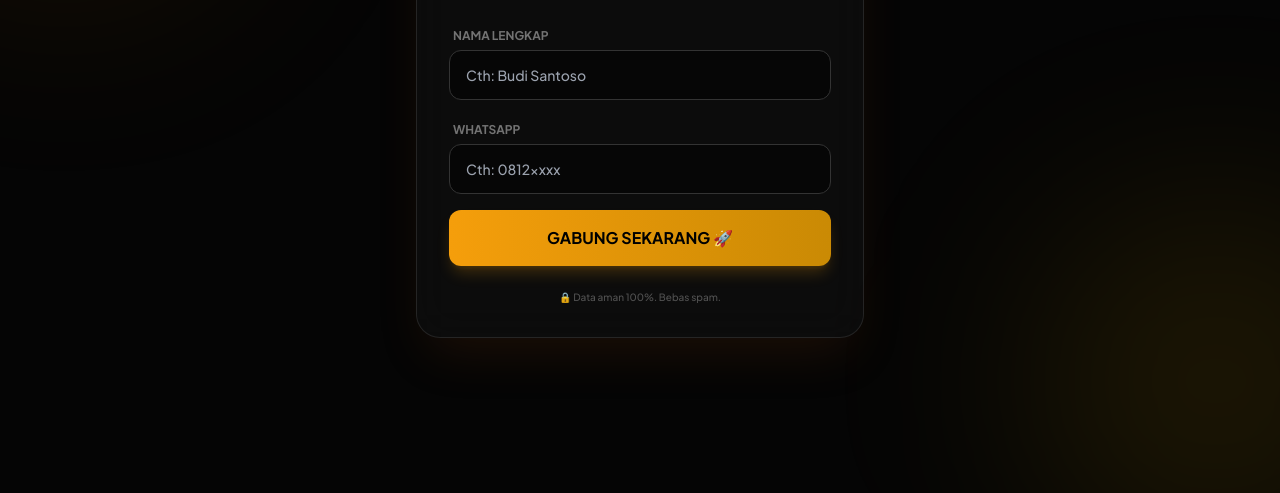
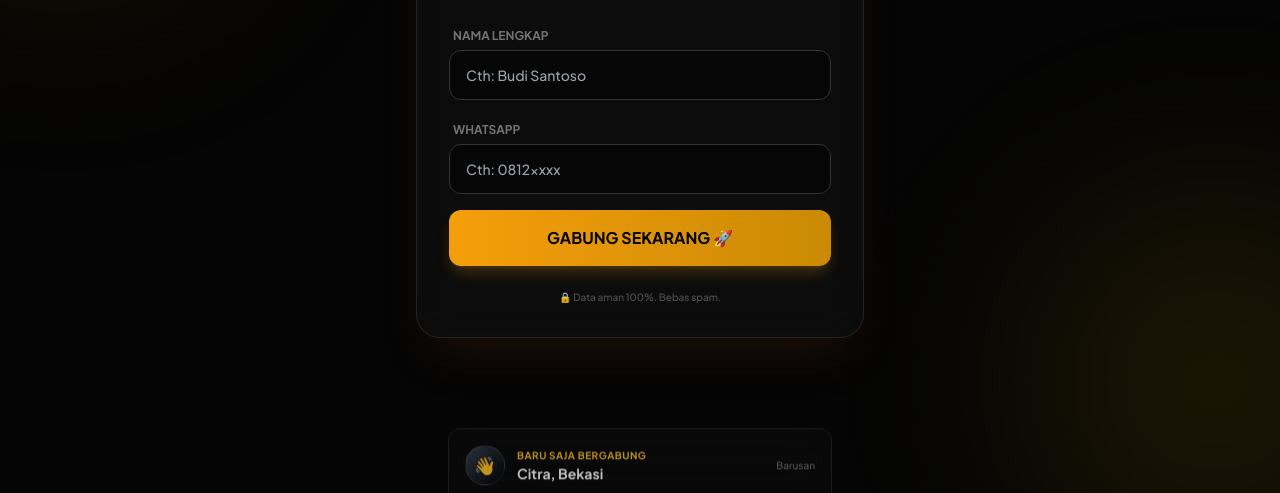
Before and after one commit to bimsrama/pendaftaran-member, a plain HTML site: page index.html in a window 1280 px wide. Shown: the part 307-800 px from the top of the page. Drawn offline with nearby package versions, Linux system fonts and the light colour scheme.

Commit message:
Refactor index.html for registration and popups
Updated the HTML structure and JavaScript logic for the registration form and popup notifications.

```diff
--- a/index.html
+++ b/index.html
@@ -110,11 +110,12 @@
             });
         });
 
-        // Dummy Logic: Popup muncul setiap 50 Detik
+        // Dummy Logic: Popup muncul setiap 5 Detik
         const names = [
             "Sarah, Bandung", "Rizky, Surabaya", "Putri, Jakarta",
             "Dina, Medan", "Budi, Jogja", "Citra, Bekasi",
-            "Fajar, Malang", "Tiara, Bali"
+            "Fajar, Malang", "Tiara, Bali", "Agus, Semarang",
+            "Lia, Makassar", "Reza, Bogor", "Sinta, Depok"
         ];
 
         setInterval(() => {
@@ -127,12 +128,12 @@
             // Tampilkan Popup
             popup.classList.remove('hidden');
 
-            // Hilangkan setelah 4 detik
+            // Hilangkan setelah 4 detik (Jadi ada jeda 1 detik sebelum muncul lagi)
             setTimeout(() => {
                 popup.classList.add('hidden');
             }, 4000);
 
-        }, 50000); // 50000 ms = 50 detik
+        }, 5000); // 5000 ms = 5 detik (Lebih cepat)
     </script>
 </body>
 </html>
```
